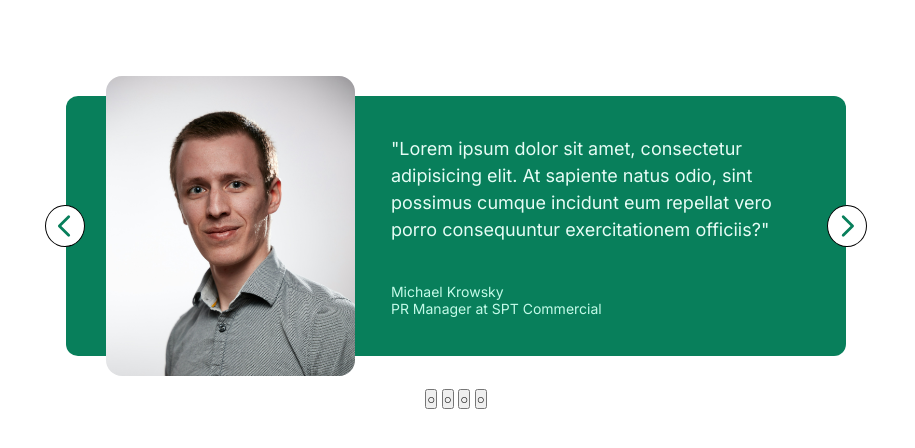
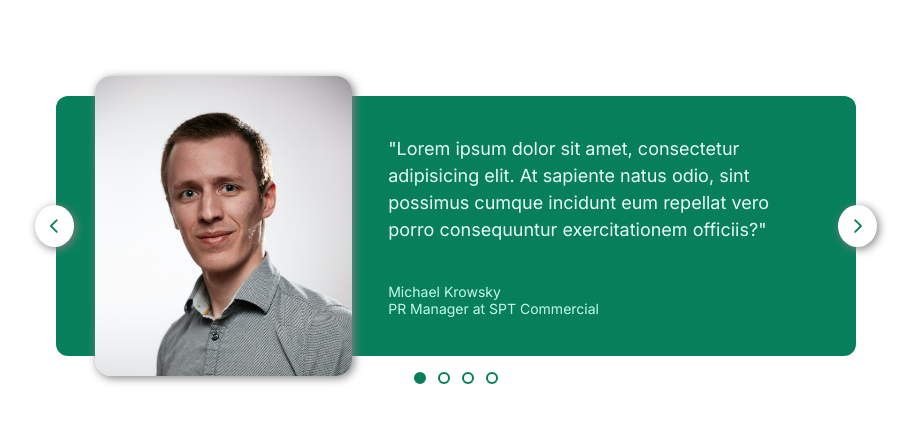
Before and after one commit to volkante/carousel, a plain HTML site: page index.html in a window 1280 px wide. Shown: the whole page, without its empty margins (184-1099 px from the left). Drawn offline with Linux system fonts and the light colour scheme.

Commit message:
Refactor carousel layout and styling for improved consistency and readability

```diff
--- a/index.html
+++ b/index.html
@@ -5,27 +5,39 @@
     <meta name="viewport" content="width=device-width, initial-scale=1.0" />
     <title>Carousel</title>
     <link rel="stylesheet" href="style.css" />
-    <link rel="preconnect" href="https://fonts.googleapis.com">
-<link rel="preconnect" href="https://fonts.gstatic.com" crossorigin>
-<link href="https://fonts.googleapis.com/css2?family=Inter:ital,opsz,wght@0,14..32,100..900;1,14..32,100..900&display=swap" rel="stylesheet">
+    <link rel="preconnect" href="https://fonts.googleapis.com" />
+    <link rel="preconnect" href="https://fonts.gstatic.com" crossorigin />
+    <link
+      href="https://fonts.googleapis.com/css2?family=Inter:ital,opsz,wght@0,14..32,100..900;1,14..32,100..900&display=swap"
+      rel="stylesheet"
+    />
   </head>
   <body>
     <div class="carousel">
       <section>
-        <svg xmlns="http://www.w3.org/2000/svg" width="24" height="24" fill="#087f5b" viewBox="0 0 256 256" class="btn previous-btn"><path d="M168.49,199.51a12,12,0,0,1-17,17l-80-80a12,12,0,0,1,0-17l80-80a12,12,0,0,1,17,17L97,128Z"></path></svg>
-
-
+        <svg
+          xmlns="http://www.w3.org/2000/svg"
+          width="24"
+          height="24"
+          fill="#087f5b"
+          viewBox="0 0 256 256"
+          class="btn previous-btn"
+        >
+          <path
+            d="M168.49,199.51a12,12,0,0,1-17,17l-80-80a12,12,0,0,1,0-17l80-80a12,12,0,0,1,17,17L97,128Z"
+          ></path>
+        </svg>
 
         <img
-        src="assets/ludovic-migneault-EZ4TYgXPNWk-unsplash.jpg"
-        alt="man-photo"
-        class="man-pic"
+          src="assets/ludovic-migneault-EZ4TYgXPNWk-unsplash.jpg"
+          alt="man-photo"
+          class="man-pic"
         />
         <div class="quote">
           <p class="citation">
-            "Lorem ipsum dolor sit amet, consectetur adipisicing elit. At sapiente
-            natus odio, sint possimus cumque incidunt eum repellat vero porro
-            consequuntur exercitationem officiis?"
+            "Lorem ipsum dolor sit amet, consectetur adipisicing elit. At
+            sapiente natus odio, sint possimus cumque incidunt eum repellat vero
+            porro consequuntur exercitationem officiis?"
           </p>
           <div class="person-info">
             <p class="person-name">Michael Krowsky</p>
@@ -33,16 +45,25 @@
           </div>
         </div>
 
-        <svg xmlns="http://www.w3.org/2000/svg" width="24" height="24" fill="#087f5b" viewBox="0 0 256 256" class="btn next-btn"><path d="M184.49,136.49l-80,80a12,12,0,0,1-17-17L159,128,87.51,56.49a12,12,0,1,1,17-17l80,80A12,12,0,0,1,184.49,136.49Z"></path></svg>
-
+        <svg
+          xmlns="http://www.w3.org/2000/svg"
+          width="24"
+          height="24"
+          fill="#087f5b"
+          viewBox="0 0 256 256"
+          class="btn next-btn"
+        >
+          <path
+            d="M184.49,136.49l-80,80a12,12,0,0,1-17-17L159,128,87.51,56.49a12,12,0,1,1,17-17l80,80A12,12,0,0,1,184.49,136.49Z"
+          ></path>
+        </svg>
       </section>
       <div class="position-buttons">
-        <button>&#9675</button>
-        <button>&#9675</button>
-        <button>&#9675</button>
-        <button>&#9675</button>
+        <div class="dot dot--fill"></div>
+        <div class="dot"></div>
+        <div class="dot"></div>
+        <div class="dot"></div>
       </div>
-
     </div>
   </body>
 </html>
--- a/style.css
+++ b/style.css
@@ -6,7 +6,7 @@
 }
 
 .carousel {
-  width: 780px;
+  width: 800px;
   margin: 6rem auto;
 }
 
@@ -14,7 +14,7 @@ section {
   display: flex;
   height: 260px;
   background-color: #087f5b;
-  margin-bottom: 2rem;
+  margin-bottom: 1rem;
   border-radius: 12px;
 }
 
@@ -27,21 +27,24 @@ section {
   bottom: 20px;
   border-radius: 16px;
   margin-right: 36px;
+  box-shadow: 2px 2px 10px gray;
 }
 
 section .btn {
-  width: 36px;
-  height: 36px;
+  width: 42px;
+  height: 42px;
   border-radius: 50%;
   background-color: white;
   align-self: center;
   position: relative;
   align-self: center;
-  border: 1px solid black;
-  border-radius: 60%;
-  padding: 2px 4px;
-  box-sizing: content-box;
-  font-weight: 100;
+  box-shadow: 2px 2px 10px gray;
+  border-radius: 50%;
+  padding: 2px 10px;
+}
+
+section .btn:hover {
+  cursor: pointer;
 }
 
 .previous-btn {
@@ -71,5 +74,23 @@ section .btn {
 }
 
 .position-buttons {
-  text-align: center;
+  display: flex;
+  justify-content: center;
+  gap: 12px;
+  align-self: center;
 }
+
+.position-buttons .dot {
+  border: 2px solid #087f5b;
+  width: 12px;
+  height: 12px;
+  border-radius: 50%;
+}
+
+.dot--fill {
+  color: #087f5b;
+  width: 12px;
+  height: 12px;
+  border-radius: 50%;
+  background-color: #087f5b;
+}
```
